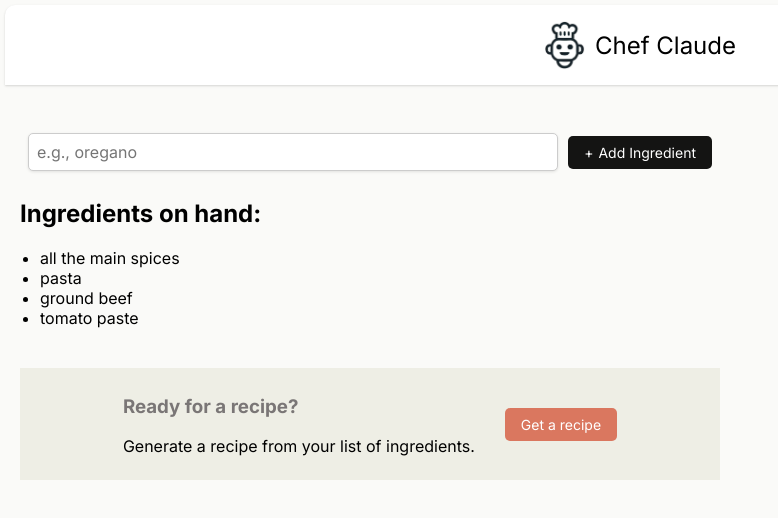
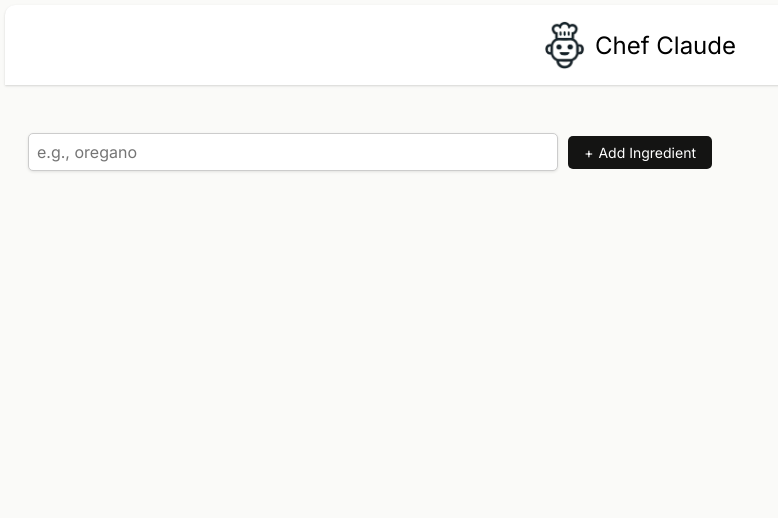
Before and after one commit to Munyajunior/React-proj-4, a React (Vite) app: page / in a window 1280 px wide. Shown: the top 518 px of the page, without its empty margins (0-778 px from the left). Built offline with nearby package versions, Linux system fonts and the light colour scheme.

Commit message:
✨ feat(form): enhance ingredient management and recipe generation
- add ingredient input form
- add ingredient list component
- add recipe component
- add ai integration for recipe generation

```diff
--- a/components/Form.jsx
+++ b/components/Form.jsx
@@ -1,30 +1,35 @@
 import { useState } from "react";
 import Recipe from "./Recipe";
+import IngredientsList from "./Ingredients";
+import { getRecipeFromGemini } from "../src/ai";
 
 export default function Form() {
-  const [Ingredients, setIngredients] = useState([
-    "all the main spices",
-    "pasta",
-    "ground beef",
-    "tomato paste",
-  ]);
-  const IngredientItem = Ingredients.map((item) => {
-    return <li key={item}>{item}</li>;
-  });
+  const [ingredients, setIngredients] = useState([]); //
 
   function onSubmit(formData) {
     const newIngredient = formData.get("ingredient");
-    setIngredients((preIngredients) => [...preIngredients, newIngredient]);
+    if (newIngredient && !ingredients.includes(newIngredient)) {
+      // Check if the ingredient is not empty and not already in the list
+      setIngredients((prevIngredients) => [...prevIngredients, newIngredient]);
+    }
   }
-  const [recipeShown, setRecipeShown] = useState(false);
+
+  const [recipe, setRecipe] = useState("");
+
+  async function getRecipe() {
+    const recipeMarkdown = await getRecipeFromGemini(ingredients);
+    setRecipe(recipeMarkdown);
+  }
+
   return (
     <main>
       <form
-        onSubmit={(e) => {
-          e.preventDefault();
-          const formData = new FormData(e.target);
-          onSubmit(formData);
-        }}
+        // onSubmit={(e) => {
+        //   e.preventDefault();
+        //   const formData = new FormData(e.target);
+        //   onSubmit(formData);
+        // }}
+        action={onSubmit}
         className="form-container"
       >
         <input
@@ -35,24 +40,14 @@ export default function Form() {
         />
         <button type="submit">Add Ingredient</button>
       </form>
-      {Ingredients.length > 0 && (
+      {ingredients.length > 0 && (
         <section>
-          <h2>Ingredients on hand:</h2>
-          <ul className="ingredient-list" aria-live="polite">
-            {IngredientItem}
-          </ul>
-          {Ingredients.length > 3 && (
-            <div className="get-recipe-container">
-              <div>
-                <h3>Ready for a recipe?</h3>
-                <p>Generate a recipe from your list of ingredients.</p>
-              </div>
-              <button onClick={() => setRecipeShown((prev) => !prev)}>
-                Get a recipe
-              </button>
-            </div>
-          )}
-          {recipeShown && <Recipe />}
+          <IngredientsList
+            addIngredientItem={ingredients}
+            length={ingredients.length > 3}
+            getRecipe={getRecipe}
+          />
+          {recipe && <Recipe recipe={recipe} />}
         </section>
       )}
     </main>
```
